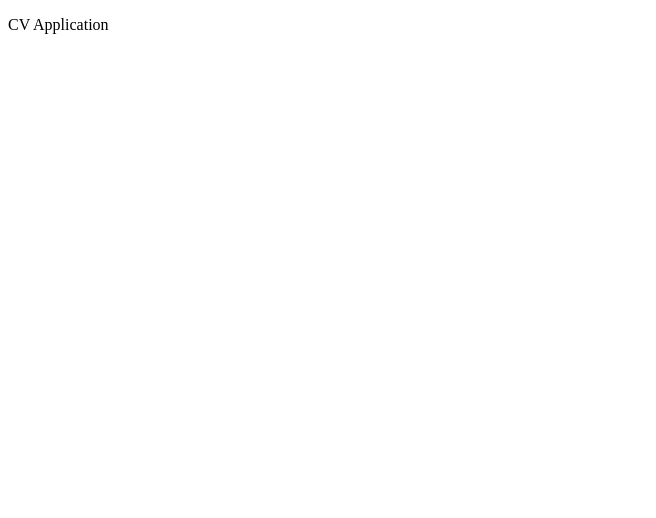
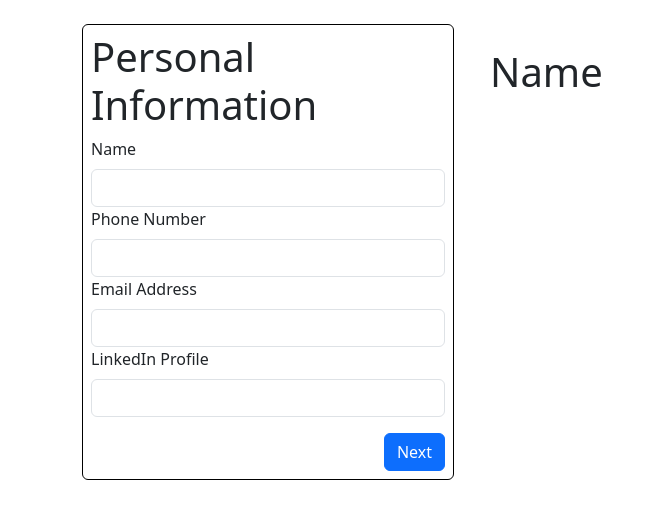
Before and after one commit to disc3110/od-cv-application, a React (Vite) app: page / in a window 1280 px wide. Shown: the top 518 px of the page, without its empty margins (0-656 px from the left). Built offline with nearby package versions, Linux system fonts and the light colour scheme.

Commit message:
implement basic structure of the page

```diff
--- a/src/App.jsx
+++ b/src/App.jsx
@@ -1,12 +1,22 @@
 import { useState } from 'react'
+import PersonalForm from './components/personal-form';
+import CVLayout from './components/cv-layout';
 
 function App() {
 
   return (
-    <>
-        <p>CV Application</p>
-    </>
+    <div className='container p-4'>
+        <div className='row vh-75'>
+          <div className='col-4 border border-black rounded p-2'>
+            <h1>Personal Information</h1>
+            <PersonalForm />
+          </div>
+          <div className='col-8'>
+            <CVLayout />
+          </div>
+        </div>
+    </div>
   )
 }
 
-export default App
+export default App;
--- /dev/null
+++ b/src/components/cv-layout.jsx
@@ -0,0 +1,9 @@
+const CVLayout = () => {
+    return(
+        <div className="container p-2 m-3">
+            <h1>Name</h1>
+        </div>
+    )
+}
+
+export default CVLayout ;
--- /dev/null
+++ b/src/components/personal-form.jsx
@@ -0,0 +1,22 @@
+
+const PersonalForm = () => {
+    return(
+        <form>
+            <div class="mb-3">
+                <label for="name" className="form-label">Name</label>
+                <input type="text" className="form-control" id="name" />
+                <label for="phone" className="form-label">Phone Number</label>
+                <input type="text" className="form-control" id="phone" />
+                <label for="email" className="form-label">Email Address</label>
+                <input type="text" className="form-control" id="email" />
+                <label for="linkedIn" className="form-label">LinkedIn Profile</label>
+                <input type="text" className="form-control" id="linkedIn" />
+            </div>
+            <div className="d-grid gap-2 d-md-flex justify-content-md-end">
+                <button className="btn btn-primary" type="button">Next</button>
+            </div>
+        </form>
+    )
+}
+
+export default PersonalForm
--- a/src/main.jsx
+++ b/src/main.jsx
@@ -1,7 +1,7 @@
 import { StrictMode } from 'react'
 import { createRoot } from 'react-dom/client'
 import App from './App.jsx'
-import bootstrap from 'bootstrap'
+import 'bootstrap/dist/css/bootstrap.min.css'
 
 createRoot(document.getElementById('root')).render(
   <StrictMode>
```
